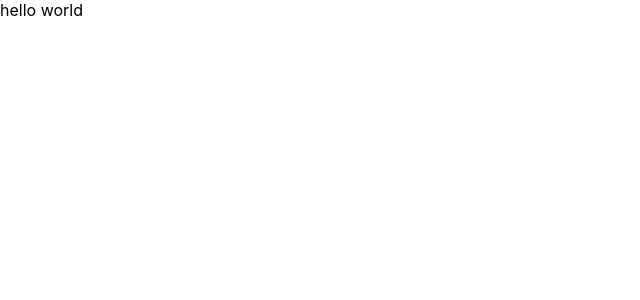
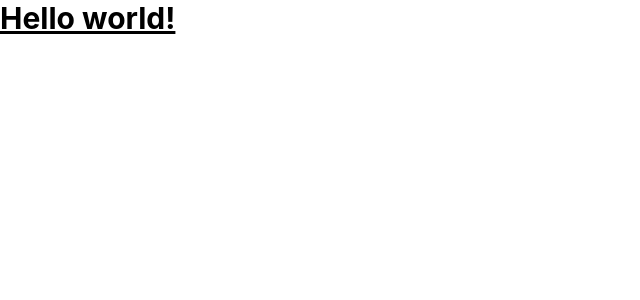
Before and after one commit to SayanDeveloper/codeur-task, a JavaScript app: page / in a window 1280 px wide. Shown: the top 300 px of the page, without its empty margins (0-640 px from the left). Built offline with nearby package versions, Linux system fonts and the light colour scheme; the HTML template or start-up script is replaced by a standard one.

Commit message:
🔧 added tailwind configuration

```diff
--- a/package.json
+++ b/package.json
@@ -34,5 +34,8 @@
       "last 1 firefox version",
       "last 1 safari version"
     ]
+  },
+  "devDependencies": {
+    "tailwindcss": "^3.2.7"
   }
 }
--- a/src/App.js
+++ b/src/App.js
@@ -4,7 +4,9 @@
 function App() {
   return (
     <>
-      hello world
+      <h1 className="text-3xl font-bold underline">
+        Hello world!
+      </h1>
     </>
   );
 }
--- a/src/index.css
+++ b/src/index.css
@@ -1,3 +1,7 @@
+@tailwind base;
+@tailwind components;
+@tailwind utilities;
+
 body {
   margin: 0;
   font-family: -apple-system, BlinkMacSystemFont, 'Segoe UI', 'Roboto', 'Oxygen',
--- /dev/null
+++ b/tailwind.config.js
@@ -0,0 +1,10 @@
+/** @type {import('tailwindcss').Config} */
+module.exports = {
+  content: [
+    "./src/**/*.{js,jsx,ts,tsx}",
+  ],
+  theme: {
+    extend: {},
+  },
+  plugins: [],
+}
```
Also changed, not shown: 1 other file (tests, documents, lock files or other folders).
